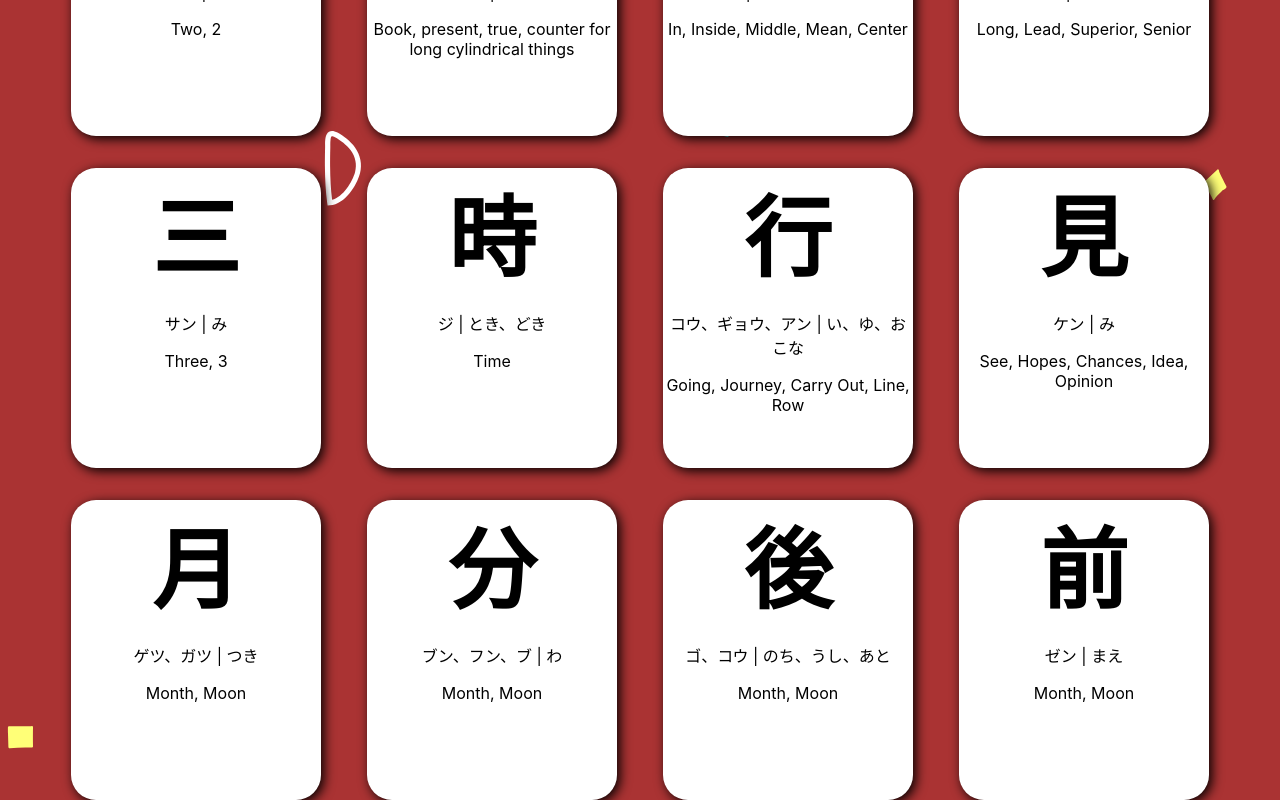
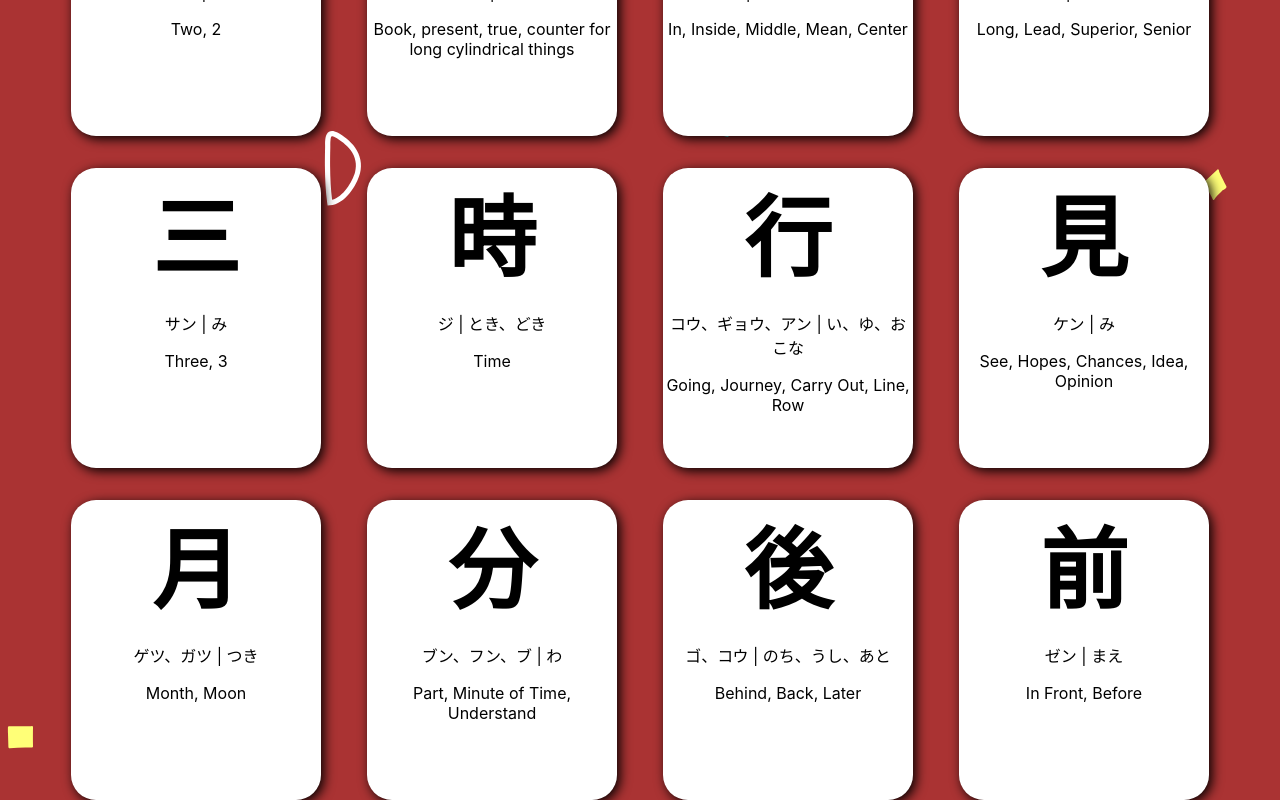
Before and after one commit to ferrouslights/JLPT-N5-Kanji, a React (Create React App) app: page / in a window 1280 px wide. Shown: the part 843-1643 px from the top of the page. Built offline with nearby package versions, Linux system fonts and the light colour scheme.

Commit message:
Update Kanji.js

```diff
--- a/src/components/Kanji.js
+++ b/src/components/Kanji.js
@@ -113,19 +113,19 @@ const Kanji = () => {
         character: '分',
         onReading: 'ブン、フン、ブ',
         kunReading: 'わ',
-        meaning: 'Month, Moon',
+        meaning: 'Part, Minute of Time, Understand',
         },
         {id: 18,
         character: '後',
         onReading: 'ゴ、コウ',
         kunReading: 'のち、うし、あと',
-        meaning: 'Month, Moon',
+        meaning: 'Behind, Back, Later',
         },
         {id: 19,
         character: '前',
         onReading: 'ゼン',
         kunReading: 'まえ',
-        meaning: 'Month, Moon',
+        meaning: 'In Front, Before',
         }
 
         ]
```
